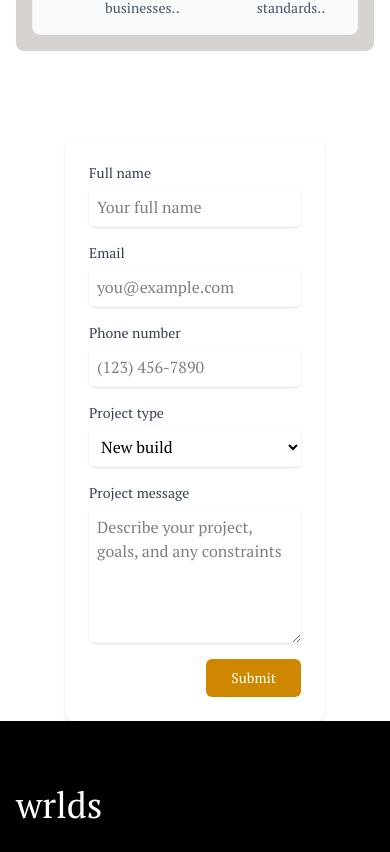
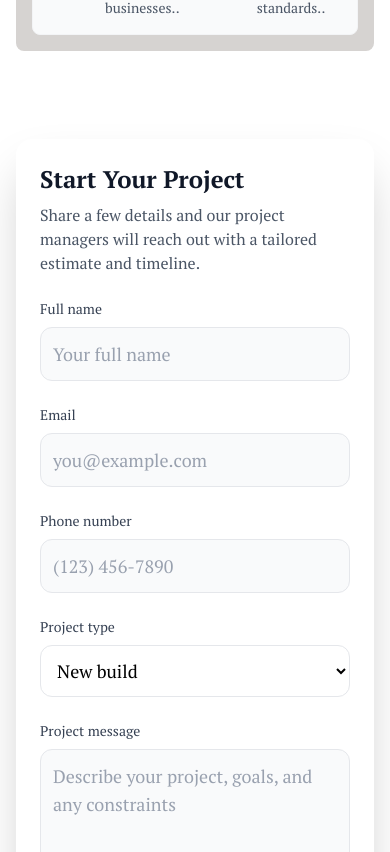
Before and after one commit to abbasolabode/Ai-Integration, a React (Vite) app: page /contactUs in a window 390 px wide. Shown: the part 1512-2364 px from the top of the page. Built offline with nearby package versions, Linux system fonts and the light colour scheme.

Commit message:
UI: Expand and restyle contact form for tablet+ screens

```diff
--- a/src/ui/contactUi/ContactUi.jsx
+++ b/src/ui/contactUi/ContactUi.jsx
@@ -119,48 +119,54 @@ export default function ContactUi() {
             </section>
 
             {/* Form  */}
-            <form action="" className="max-w-6xl mx-auto px-4 sm:px-6 lg:px-8">
-                <div className="bg-white rounded-lg shadow-sm p-6">
-                    <div className="grid grid-cols-1 md:grid-cols-2 gap-4">
-                        <div>
+            <form action="" className="max-w-7xl mx-auto px-4 sm:px-6 lg:px-8">
+                <div className="bg-white rounded-2xl shadow-2xl p-6 sm:p-10 lg:p-12">
+                    <div className="max-w-[1100px] mx-auto">
+                        <div className="mb-6">
+                            <h3 className="text-2xl sm:text-3xl md:text-4xl font-extrabold text-gray-900">Start Your Project</h3>
+                            <p className="mt-2 text-gray-600 max-w-2xl">Share a few details and our project managers will reach out with a tailored estimate and timeline.</p>
+                        </div>
+
+                        <div className="grid grid-cols-1 md:grid-cols-2 lg:grid-cols-4 gap-6">
+                            <div className="lg:col-span-2">
                                 <label htmlFor="fullname" className="block text-sm font-medium text-gray-700">Full name</label>
                                 <input
                                     id="fullname"
                                     name="fullname"
                                     type="text"
                                     placeholder="Your full name"
-                                className="mt-1 block w-full rounded-md border-gray-300 shadow-sm focus:border-yellow-500 focus:ring-yellow-500 sm:text-sm p-2"
+                                    className="mt-2 block w-full rounded-xl border border-gray-200 bg-gray-50 p-3 text-lg placeholder-gray-400 focus:outline-none focus:ring-2 focus:ring-yellow-400"
                                 />
                             </div>
 
-                        <div>
+                            <div className="lg:col-span-2">
                                 <label htmlFor="email" className="block text-sm font-medium text-gray-700">Email</label>
                                 <input
                                     id="email"
                                     name="email"
                                     type="email"
                                     placeholder="you@example.com"
-                                className="mt-1 block w-full rounded-md border-gray-300 shadow-sm focus:border-yellow-500 focus:ring-yellow-500 sm:text-sm p-2"
+                                    className="mt-2 block w-full rounded-xl border border-gray-200 bg-gray-50 p-3 text-lg placeholder-gray-400 focus:outline-none focus:ring-2 focus:ring-yellow-400"
                                 />
                             </div>
 
-                        <div>
+                            <div className="lg:col-span-2">
                                 <label htmlFor="phone" className="block text-sm font-medium text-gray-700">Phone number</label>
                                 <input
                                     id="phone"
                                     name="phone"
                                     type="tel"
                                     placeholder="(123) 456-7890"
-                                className="mt-1 block w-full rounded-md border-gray-300 shadow-sm focus:border-yellow-500 focus:ring-yellow-500 sm:text-sm p-2"
+                                    className="mt-2 block w-full rounded-xl border border-gray-200 bg-gray-50 p-3 text-lg placeholder-gray-400 focus:outline-none focus:ring-2 focus:ring-yellow-400"
                                 />
                             </div>
 
-                        <div>
+                            <div className="lg:col-span-2">
                                 <label htmlFor="projectType" className="block text-sm font-medium text-gray-700">Project type</label>
                                 <select
                                     id="projectType"
                                     name="projectType"
-                                className="mt-1 block w-full rounded-md border-gray-300 bg-white shadow-sm focus:border-yellow-500 focus:ring-yellow-500 sm:text-sm p-2"
+                                    className="mt-2 block w-full rounded-xl border border-gray-200 bg-white p-3 text-lg focus:outline-none focus:ring-2 focus:ring-yellow-400"
                                 >
                                     <option value="new-build">New build</option>
                                     <option value="renovation">Renovation</option>
@@ -169,25 +175,26 @@ export default function ContactUi() {
                                 </select>
                             </div>
 
-                        <div className="md:col-span-2">
+                            <div className="lg:col-span-4">
                                 <label htmlFor="message" className="block text-sm font-medium text-gray-700">Project message</label>
                                 <textarea
                                     id="message"
                                     name="message"
-                                rows="5"
+                                    rows="6"
                                     placeholder="Describe your project, goals, and any constraints"
-                                className="mt-1 block w-full rounded-md border-gray-300 shadow-sm focus:border-yellow-500 focus:ring-yellow-500 sm:text-sm p-2"
+                                    className="mt-2 block w-full rounded-xl border border-gray-200 bg-gray-50 p-3 text-lg placeholder-gray-400 focus:outline-none focus:ring-2 focus:ring-yellow-400"
                                 />
                             </div>
                         </div>
 
-                    <div className="mt-4 flex justify-end">
+                        <div className="mt-8 flex justify-end">
                             <button
                                 type="submit"
-                            className="inline-flex items-center px-6 py-2 border border-transparent text-sm font-medium rounded-md text-white bg-yellow-600 hover:bg-yellow-700 focus:outline-none focus:ring-2 focus:ring-offset-2 focus:ring-yellow-500"
+                                className="inline-flex items-center px-8 py-3 border border-transparent text-base font-semibold rounded-full text-white bg-yellow-600 hover:bg-yellow-700 focus:outline-none focus:ring-2 focus:ring-offset-2 focus:ring-yellow-500 shadow-lg"
                             >
                                 Submit
                             </button>
+                        </div>
                     </div>
                 </div>
             </form>
```
Lines whose indentation alone changed are shown as unchanged.
